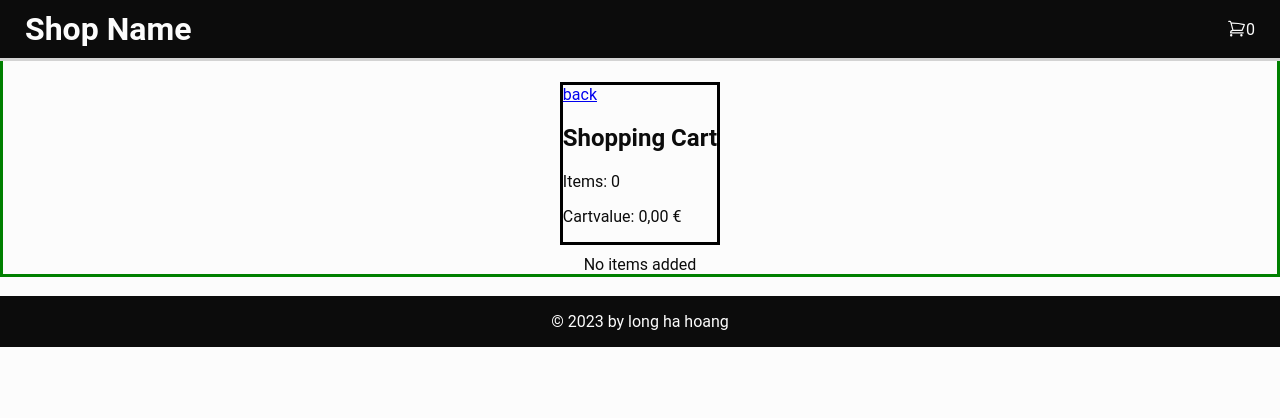
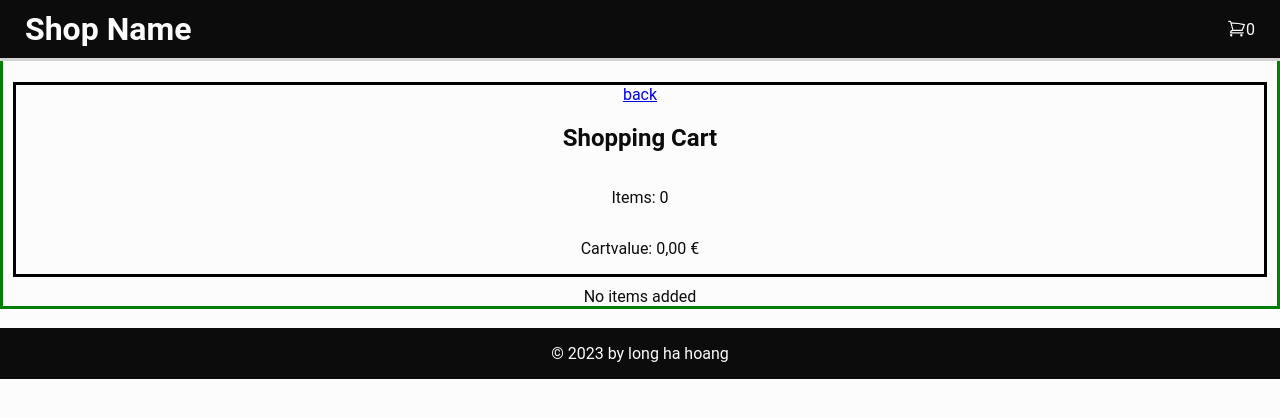
Before and after one commit to Long-HaHoang/capstone-project, a Next.js app: page /ShoppingCart in a window 1280 px wide. Shown: the top 418 px of the page. Built offline with nearby package versions, Linux system fonts and the light colour scheme.

Commit message:
ADD style to top section

```diff
--- a/components/ShoppingCart.styled.js
+++ b/components/ShoppingCart.styled.js
@@ -1,4 +1,5 @@
 import styled from "styled-components";
+import Link from "next/link";
 
 const MainContent = styled.main`
   margin-top: 60px;
@@ -22,6 +23,33 @@ const CartItemList = styled.ul`
 
 const TopInfoSection = styled.section`
   border: solid black;
+  width: 100%;
+  display: flex;
+  flex-direction: column;
+  justify-content: center;
+  align-items: center;
 `;
 
-export { MainContent, CartItemList, TopInfoSection };
+const CartBackLink = styled(Link)`
+  align-self: flex-start;
+`;
+
+const CartContentMetric = styled.div`
+  width: 100%;
+  display: flex;
+  flex-direction: row;
+  justify-content: space-evenly;
+`;
+
+const CartHR = styled.hr`
+  width: 100%;
+`;
+
+export {
+  MainContent,
+  CartItemList,
+  TopInfoSection,
+  CartBackLink,
+  CartContentMetric,
+  CartHR,
+};
```
